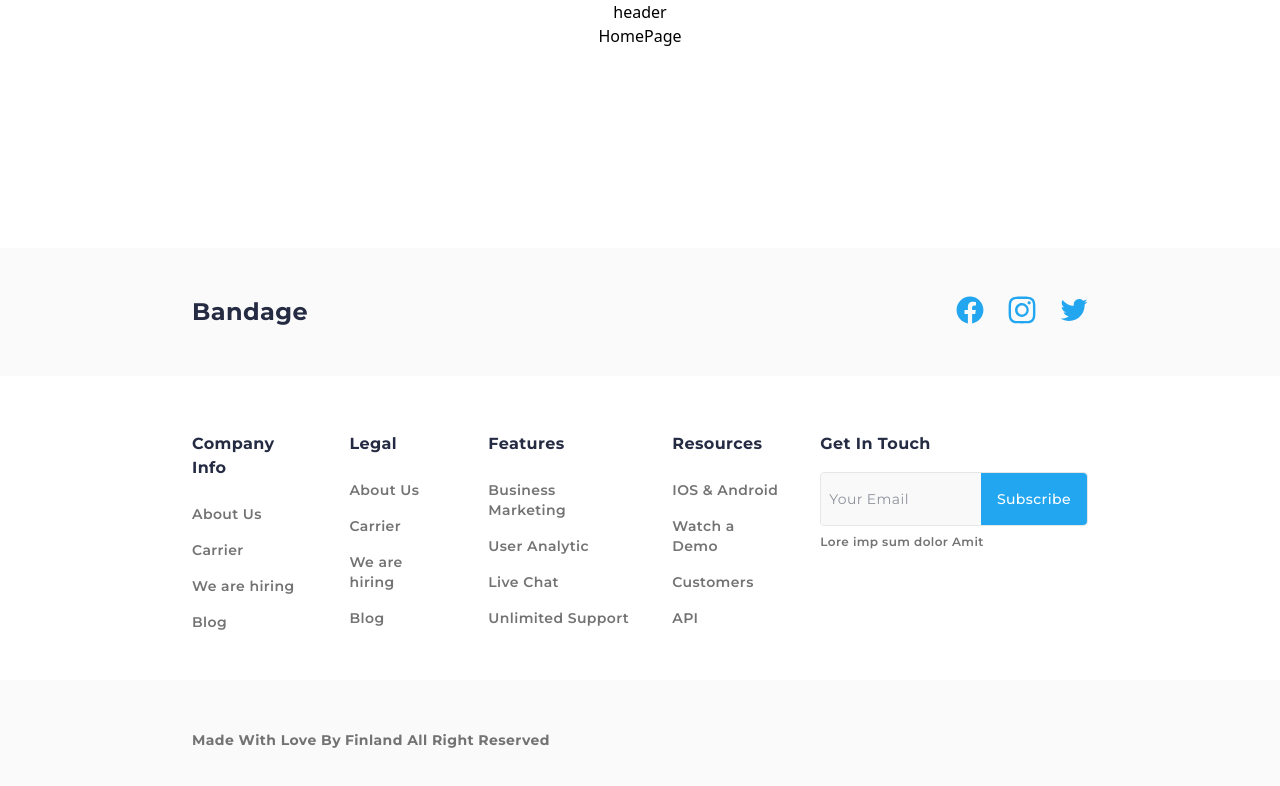
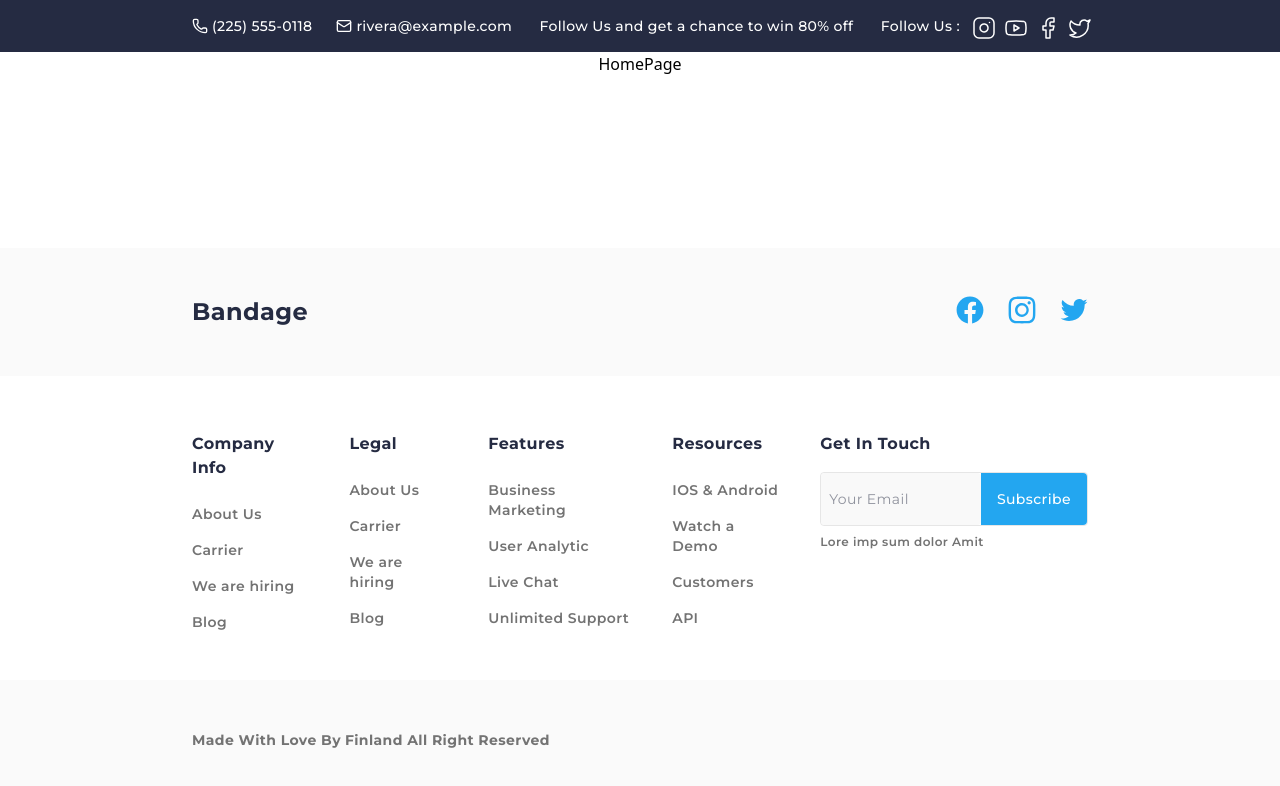
Before and after one commit to brrkrmn/e-commerce, a React app: page / in a window 1280 px wide. Shown: the top 786 px of the page. Built offline with nearby package versions, Linux system fonts and the light colour scheme; the HTML template or start-up script is replaced by a standard one.

Commit message:
create header contact bar

```diff
--- a/src/layout/Header/Header.tsx
+++ b/src/layout/Header/Header.tsx
@@ -1,5 +1,11 @@
+import ContactBar from "./components/ContactBar/ContactBar";
+
 const Header = () => {
-  return <div>header</div>
-}
+  return (
+    <div className="*:px-10 *:md:px-48 w-full font-montserrat">
+      <ContactBar />
+    </div>
+  );
+};
 
 export default Header;
--- /dev/null
+++ b/src/layout/Header/components/ContactBar/ContactBar.tsx
@@ -0,0 +1,33 @@
+import { Mail, Phone } from "lucide-react";
+import { Link } from "react-router";
+import { socialLinks } from "./constants";
+
+const ContactBar = () => {
+  return (
+      <div className="hidden xl:flex w-full bg-dark-blue text-white text-sm font-medium tracking-wide py-4 items-center justify-between">
+        <div className="flex items-center justify-start gap-6">
+          <div className="flex items-center justify-start gap-1">
+            <Phone className="w-4 h-4" />
+            <p>(225) 555-0118</p>
+          </div>
+          <div className="flex items-center justify-start gap-1">
+            <Mail className="w-4 h-4" />
+            <p>rivera@example.com</p>
+          </div>
+        </div>
+        <p>Follow Us and get a chance to win 80% off</p>
+        <div className="flex items-center justify-start gap-3">
+        <p>Follow Us :</p>
+        <div className="flex items-center justify-start gap-3 *:w-5 *:h-5">
+          {socialLinks.map(link => (
+            <Link to={link.address} className="*:stroke-[1.5px]">
+              {link.icon}
+            </Link>
+          ))}
+        </div>
+        </div>
+      </div>
+  )
+}
+
+export default ContactBar;
--- /dev/null
+++ b/src/layout/Header/components/ContactBar/constants.tsx
@@ -0,0 +1,8 @@
+import { Facebook, Instagram, Twitter, Youtube } from "lucide-react";
+
+export const socialLinks = [
+  { address: "/" ,icon: < Instagram /> },
+  { address: "/", icon: <Youtube className="w-6 h-6" /> },
+  { address: "/", icon: <Facebook /> },
+  { address: "/", icon: <Twitter /> }
+]
--- /dev/null
+++ b/src/layout/Header/components/ContactBar/index.ts
@@ -0,0 +1 @@
+export * from "./ContactBar";
```
